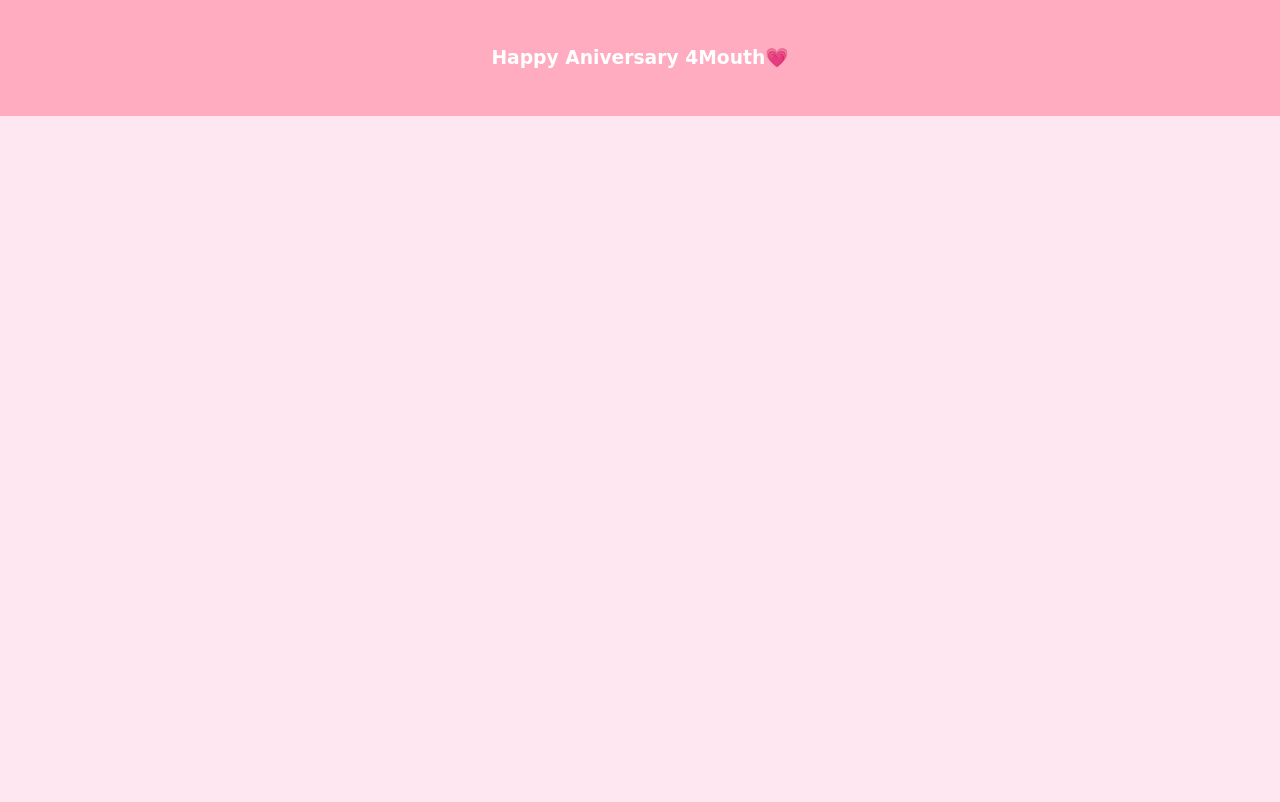
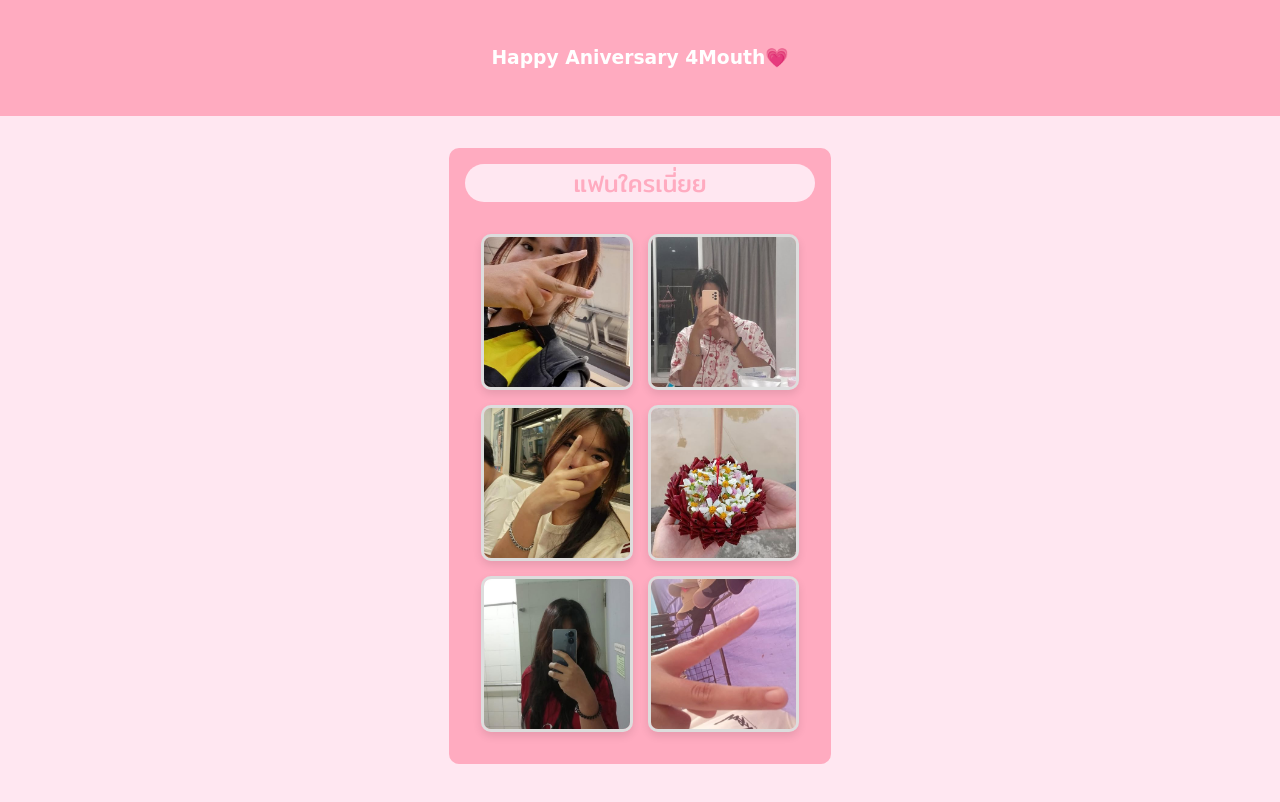
Before and after one commit to SantiphapChompoo/SantiphapChompoo.github.io, a plain HTML site: page index.html in a window 1280 px wide. Drawn offline with Linux system fonts and the light colour scheme; a web font is replaced by a local one.

Commit message:
Add files via upload

```diff
--- a/index.html
+++ b/index.html
@@ -3,12 +3,15 @@
 <head>
     <meta charset="UTF-8">
     <meta name="viewport" content="width=device-width, initial-scale=1.0">
-    <title>อ่านหรออ</title>
+    <title>ให้ทายว่าเว็บอะไร</title>
     <link rel="icon" href="img/pngegg.png">
     <link rel="preconnect" href="https://fonts.googleapis.com">
     <link rel="preconnect" href="https://fonts.gstatic.com" crossorigin>
     <link href="https://fonts.googleapis.com/css2?family=Playwrite+NO:wght@100&display=swap" rel="stylesheet">
     <link rel="stylesheet" href="main.css">
+    <link rel="preconnect" href="https://fonts.googleapis.com">
+<link rel="preconnect" href="https://fonts.gstatic.com" crossorigin>
+<link href="https://fonts.googleapis.com/css2?family=Mitr&family=Playwrite+NO:wght@100&display=swap" rel="stylesheet">
 </head>
 <body>
     <header>
@@ -16,5 +19,32 @@
             <h3> Happy Aniversary 4Mouth💗</h3>
         </div>
     </header>
+
+    </div>
+
+    <div class="container" style="margin-top: 2rem;">
+        <h2 style="text-align:center">แฟนใครเนี่ยย</h2>
+        <div class="album">
+            <div class="album-item">
+                <img src="img/GF1.jpg" alt="Photo 1">
+            </div>
+            <div class="album-item">
+                <img src="img/GF2.jpg" alt="Photo 2">
+            </div>
+            <div class="album-item">
+                <img src="img/GF3.jpg" alt="Photo 3">
+            </div>
+            <div class="album-item">
+                <img src="img/GF4.jpg" alt="Photo 4">
+            </div>
+            <div class="album-item">
+                <img src="img/GF5.jpg" alt="Photo 5">
+            </div>
+            <div class="album-item">
+                <img src="img/GF6.jpg" alt="Photo 6">
+            </div>
+        </div>
+    </div>
+
 </body>
 </html>
--- a/main.css
+++ b/main.css
@@ -7,10 +7,12 @@ body {
     background: #ffe7f1;
 }
 
-.conainer {
-    max-width: 1200px;
-    margin: 0 auto;
+.container {
+    max-width: 350px;
+    margin: 3rem auto;
     padding: 1rem;
+    border-radius: 10px;
+    background-color: #ffabc0;;
 }
 
 header {
@@ -27,3 +29,41 @@ header h3 {
     font-family: "Playwrite NO", cursive;
     color: #fff;
 }
+
+.container h2 {
+    font-family: "Mitr", sans-serif;
+    font-weight: 200;
+    color: #ffabc0;
+    margin-bottom: 1rem;
+    text-align: center;
+    background-color: #ffe7f1;
+    border-radius: 20px;
+}
+
+.album {
+    display: grid;
+    grid-template-columns: repeat(auto-fit, minmax(150px, 1fr));
+    gap: 15px;
+    padding: 1rem;
+}
+
+.album-item {
+    border-radius: 10px;
+    overflow: hidden;
+    box-shadow: 0 4px 8px rgba(0, 0, 0, 0.1);
+    transition: transform 0.3s ease, box-shadow 0.3s ease;
+    cursor: pointer;
+    border: 3px solid #ddd;
+}
+
+.album-item:hover {
+    transform: scale(1.05);
+    box-shadow: 0 6px 12px rgba(0, 0, 0, 0.2);
+}
+
+.album-item img {
+    width: 100%;
+    height: 150px;
+    object-fit: cover;
+    display: block;
+}
```
Also changed, not shown: img/GF1.jpg (added), img/GF2.jpg (added), img/GF3.jpg (added), img/GF4.jpg (added), img/GF5.jpg (added), img/GF6.jpg (added).
